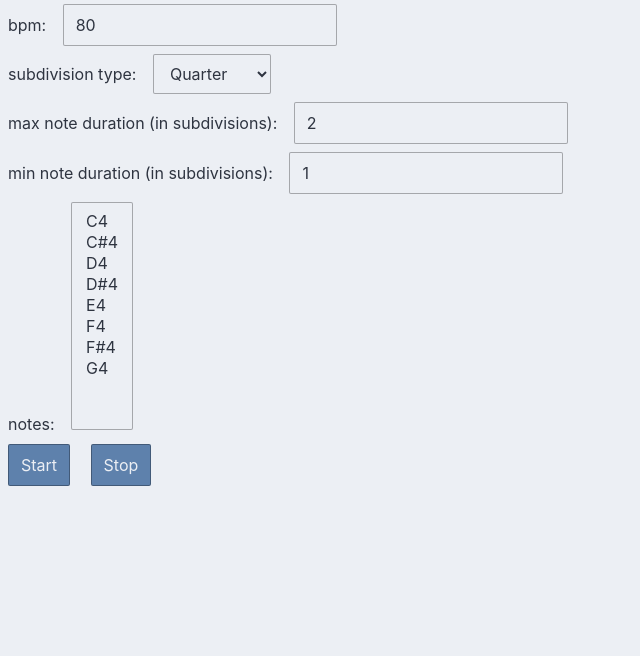
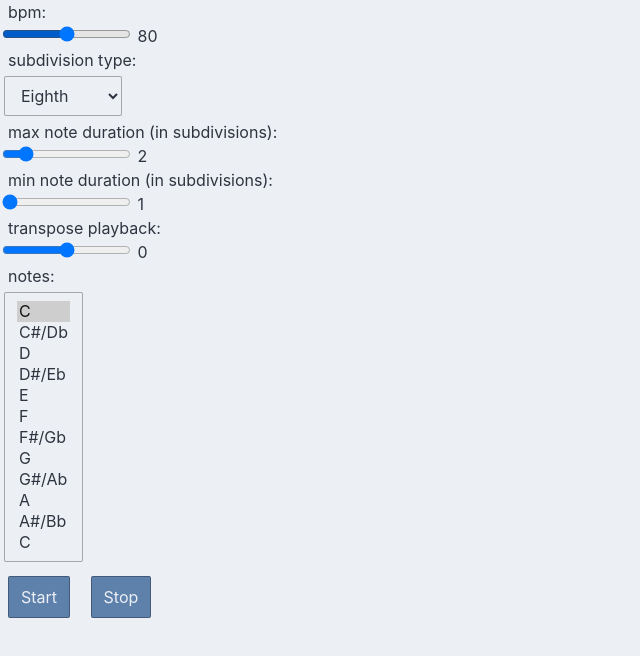
Before and after one commit to doggit/phraser, a website built with Parcel: page src/index.html in a window 1280 px wide. Shown: the whole page, without its empty margins (0-640 px from the left). Built offline with nearby package versions, Linux system fonts and the light colour scheme.

Commit message:
Clunky, buggy, but usable, barely

```diff
--- a/package.json
+++ b/package.json
@@ -9,7 +9,6 @@
   "author": "",
   "license": "ISC",
   "devDependencies": {
-    "@types/webmidi": "^2.0.3",
     "parcel-bundler": "^1.12.4",
     "rxjs": "^6.5.3",
     "typescript": "^3.7.2"
--- a/src/app/index.ts
+++ b/src/app/index.ts
@@ -1,5 +1,5 @@
 import {combineLatest, fromEvent, interval, Observable, Subscription} from "rxjs";
-import {filter, map, scan, startWith, switchMap} from "rxjs/operators";
+import {filter, map, scan, share, startWith, switchMap, tap} from "rxjs/operators";
 
 enum PulseType {
     Quarter = 1,
@@ -50,7 +50,7 @@ function createPeriodStream(bpm: number, pulseType: PulseType, maxDuration: numb
 
 }
 
-function createNoteEventStream(notes: number[], bpm: number, pulseType: PulseType, maxDuration: number, minDuration: number) {
+function createNoteEventStream(notes: number[], bpm: number, pulseType: PulseType, maxDuration: number, minDuration: number, transpose: number) {
     const phraseLength = pulseType * 4;
 
     const period$ = createPeriodStream(bpm, pulseType, maxDuration, minDuration);
@@ -62,7 +62,7 @@ function createNoteEventStream(notes: number[], bpm: number, pulseType: PulseTyp
         }),
         map(() => {
             const notesIndex = Math.floor(Math.random() * notes.length);
-            return notes[notesIndex];
+            return notes[notesIndex] + transpose;
         }),
         scan<number, NoteEvent>((event, curr) => {
             return {
@@ -74,8 +74,7 @@ function createNoteEventStream(notes: number[], bpm: number, pulseType: PulseTyp
 }
 
 class Main {
-    private audioContext: AudioContext = new AudioContext();
-    private osc: MyOscillator;
+    private osc: MyOscillator | undefined;
     private noteEventSubscription: Subscription | undefined;
     private noteEventStream: Observable<NoteEvent>;
 
@@ -90,47 +89,70 @@ class Main {
             stopButton.addEventListener('click', () => this.stop())
         }
 
-        this.osc = new MyOscillator(this.audioContext);
+        // set startup values. TODO: store in a cookie for revisits
+        const subdivision = document.getElementById('subdivision') as HTMLSelectElement;
+        subdivision.selectedIndex = 1; // Eighth
+        const bpm = document.getElementById('bpm') as HTMLInputElement;
+        bpm.valueAsNumber = 80;
+        const maxDuration = document.getElementById('max-duration') as HTMLInputElement;
+        maxDuration.valueAsNumber = 2;
+        const minDuration = document.getElementById('min-duration') as HTMLInputElement;
+        minDuration.valueAsNumber = 1;
+        const transpose = document.getElementById('transpose') as HTMLInputElement;
+        transpose.valueAsNumber = 0;
+        const notes = document.getElementById('notes') as HTMLSelectElement;
+        notes.selectedIndex = 0;
 
-        const bpm$ = fromEvent<InputEvent>(document.getElementById('bpm')!, 'change')
+        const bpm$ = fromEvent<InputEvent>(bpm!, 'change')
             .pipe(
-                map((event) => +(event.target as HTMLInputElement).value),
+                map((event) => (event.target as HTMLInputElement).valueAsNumber),
                 startWith(80)
             );
 
-        const subdivision$ = fromEvent<InputEvent>(document.getElementById('subdivision')!, 'change')
+        const subdivision$ = fromEvent<InputEvent>(subdivision!, 'change')
             .pipe(
                 map((event) => +(event.target as HTMLInputElement).value as PulseType),
                 startWith(PulseType.Eighth)
             );
 
-        const maxDuration$ = fromEvent<InputEvent>(document.getElementById('max-duration')!, 'change')
+        const maxDuration$ = fromEvent<InputEvent>(maxDuration!, 'change')
             .pipe(
-                map((event) => +(event.target as HTMLInputElement).value),
+                map((event) => (event.target as HTMLInputElement).valueAsNumber),
                 startWith(2)
             );
 
-        const minDuration$ = fromEvent<InputEvent>(document.getElementById('min-duration')!, 'change')
+        const minDuration$ = fromEvent<InputEvent>(minDuration!, 'change')
             .pipe(
-                map((event) => +(event.target as HTMLInputElement).value),
+                map((event) => (event.target as HTMLInputElement).valueAsNumber),
                 startWith(1)
             );
 
-        const notes$ = fromEvent<InputEvent>(document.getElementById('notes')!, 'change')
+        const transpose$ = fromEvent<InputEvent>(transpose!, 'change')
+            .pipe(
+                map((event) => (event.target as HTMLInputElement).valueAsNumber),
+                startWith(0)
+            );
+
+        const notes$ = fromEvent<InputEvent>(notes!, 'change')
             .pipe(
                 map((event) => Array.from((event.target as HTMLSelectElement).selectedOptions).map(o => +o.value)),
             );
 
-        notes$.subscribe(x => console.log(x))
 
-        this.noteEventStream = combineLatest([notes$, bpm$, subdivision$, maxDuration$, minDuration$]).pipe(
-            switchMap(([notes, bpm, subdivision, maxDuration, minDuration]) =>
-                createNoteEventStream(notes, bpm, subdivision, maxDuration, minDuration))
+        this.noteEventStream = combineLatest([notes$, bpm$, subdivision$, maxDuration$, minDuration$, transpose$]).pipe(
+            switchMap(([notes, bpm, subdivision, maxDuration, minDuration, transpose]) =>
+                createNoteEventStream(notes, bpm, subdivision, maxDuration, minDuration, transpose)),
+            share()
         );
     }
 
     start() {
+        if (!this.osc) {
+            this.osc = new MyOscillator();
+        }
+
         // TODO: create a transpose input
+        console.log('start');
         this.noteEventSubscription = this.noteEventStream.pipe(
         ).subscribe(
             noteEvent => {
@@ -140,27 +162,29 @@ class Main {
     }
 
     stop() {
+        console.log('stop');
         this.noteEventSubscription && this.noteEventSubscription.unsubscribe();
     }
 
     private playNote(note: number) {
-        const frequency = 440 * Math.pow(2, (note - 69) / 12); // note -> frequency
+        if (this.osc) {
+            const frequency = 440 * Math.pow(2, (note - 69) / 12); // note -> frequency
 
-        console.log(note);
+            console.log('note', note);
 
-        this.osc.play(frequency);
+            this.osc.play(frequency);
+        }
     }
 
 }
 
 class MyOscillator {
-    private readonly audioContext: AudioContext;
+    private readonly audioContext: AudioContext = new AudioContext();
     private readonly osc: OscillatorNode;
     private readonly oscGain: GainNode;
     private gainAudioParam: AudioParam;
 
-    constructor(private context: AudioContext) {
-        this.audioContext = context;
+    constructor() {
         this.osc = this.createOscillator(this.audioContext);
         // create a gain node so that we can control volume
         this.oscGain = this.createGainNode(this.audioContext);
--- a/src/index.html
+++ b/src/index.html
@@ -10,11 +10,12 @@
 </head>
 <body>
     <div id="main">
-        <label for="bpm">bpm:</label>
-        <input id="bpm" type="number" value="80" class="bordered">
+        <label for="bpm">bpm:</label><br/>
+        <input id="bpm" type="range" min="40" max="120" value="80" oninput="document.getElementById('bpm-output').value = this.valueAsNumber">
+        <output id="bpm-output">80</output>
         <br/>
 
-        <label for="subdivision">subdivision type:</label>
+        <label for="subdivision">subdivision type:</label><br/>
         <select id="subdivision" class="bordered">
             <option value="1">Quarter</option>
             <option value="2">Eighth</option>
@@ -22,24 +23,35 @@
         </select>
         <br/>
 
-        <label for="max-duration">max note duration (in subdivisions):</label>
-        <input id="max-duration" type="number" value="2" class="bordered">
+        <label for="max-duration">max note duration (in subdivisions):</label><br/>
+        <input id="max-duration" type="range" min="1" max="8" value="2" oninput="document.getElementById('max-duration-output').value = this.valueAsNumber">
+        <output id="max-duration-output">2</output>
         <br/>
 
-        <label for="min-duration">min note duration (in subdivisions):</label>
-        <input id="min-duration" type="number" value="1" class="bordered">
+        <label for="min-duration">min note duration (in subdivisions):</label><br/>
+        <input id="min-duration" type="range" min="1" max="8" value="1" oninput="document.getElementById('min-duration-output').value = this.valueAsNumber">
+        <output id="min-duration-output">1</output>
         <br/>
 
-        <label for="notes">notes:</label>
-        <select id="notes" size="10" multiple class="bordered">
-            <option value="60">C4</option>
-            <option value="61">C#4</option>
-            <option value="62">D4</option>
-            <option value="63">D#4</option>
-            <option value="64">E4</option>
-            <option value="65">F4</option>
-            <option value="66">F#4</option>
-            <option value="67">G4</option>
+        <label for="transpose">transpose playback:</label><br/>
+        <input id="transpose" type="range" min="-12" max="12" value="0" oninput="document.getElementById('transpose-output').value = this.valueAsNumber">
+        <output id="transpose-output">0</output>
+        <br/>
+
+        <label for="notes">notes:</label><br/>
+        <select id="notes" size="12" multiple class="bordered">
+            <option value="60">C</option>
+            <option value="61">C#/Db</option>
+            <option value="62">D</option>
+            <option value="63">D#/Eb</option>
+            <option value="64">E</option>
+            <option value="65">F</option>
+            <option value="66">F#/Gb</option>
+            <option value="67">G</option>
+            <option value="68">G#/Ab</option>
+            <option value="69">A</option>
+            <option value="70">A#/Bb</option>
+            <option value="71">C</option>
         </select>
         <br/>
 
```
Also changed, not shown: 1 other file.
